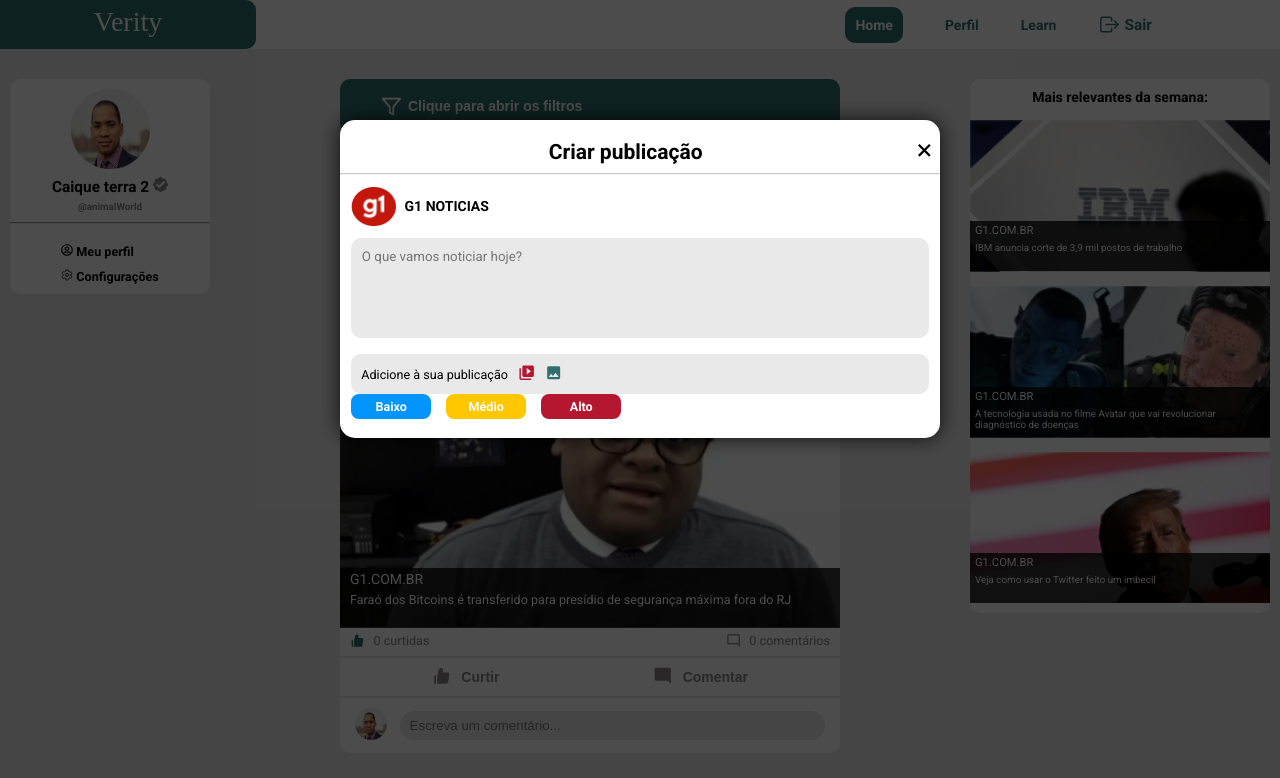
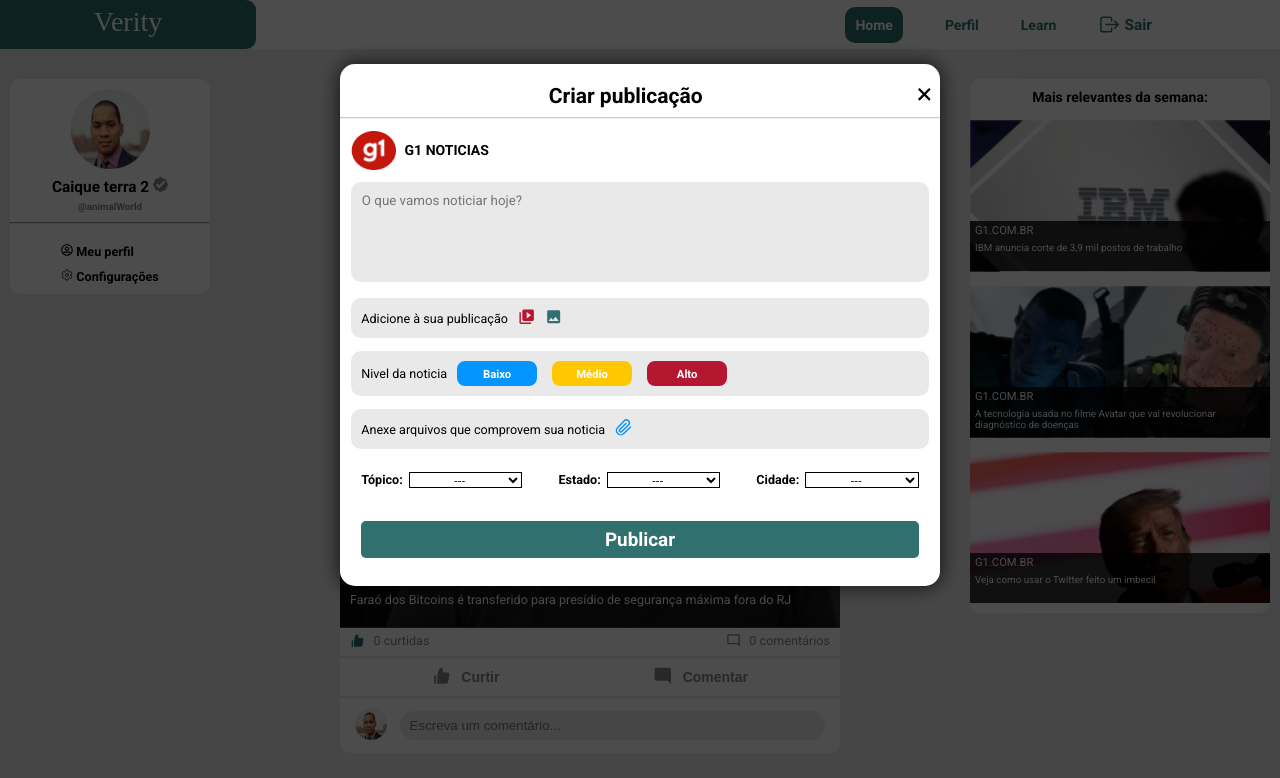
Before and after one commit to M-de-Mateus/verity, a React (Create React App) app: page / in a window 1280 px wide. Shown: the top 778 px of the page. Built offline with nearby package versions, Linux system fonts and the light colour scheme.

Commit message:
finalizando modal de postagem

```diff
--- a/src/components/Modalpost/index.js
+++ b/src/components/Modalpost/index.js
@@ -3,6 +3,7 @@
 import { GrFormClose } from 'react-icons/gr';
 import { MdVideoLibrary } from 'react-icons/md';
 import { MdImage } from 'react-icons/md';
+import { FiPaperclip } from 'react-icons/fi';
 
 export default function Modalpost(){
     return(
@@ -32,6 +33,7 @@
                             <button><MdImage color='#30706F' size={'1.3em'}/></button>
                         </div>
                         <div className='modal-post-area-form-ratio'>
+                            <span>Nivel da noticia</span>
                             <ul class="ratio-options">
                                 <li class="option-modal low">
                                     <input name="levels" type="radio" id="low"/>
@@ -49,6 +51,33 @@
                                 </li>
                             </ul>
                         </div>
+                        <div className='modal-post-area-form-anexo'>
+                                <span>Anexe arquivos que comprovem sua noticia</span>
+                                <button><FiPaperclip color='#0395FF' size={'1.3em'}/></button>
+                        </div>
+                        <div className='modal-post-area-form-filters'>
+                            <div>
+                                <label>Tópico: </label>
+                                <select>
+                                    <option className='option'>---</option>
+                                </select>
+                            </div>
+                            <div>
+                                <label>Estado: </label>
+                                <select>
+                                    <option className='option'>---</option>
+                                </select>
+                            </div>
+                            <div>
+                                <label>Cidade: </label>
+                                <select>
+                                    <option className='option'>---</option>
+                                </select>
+                            </div>
+                        </div>
+                        <div className='modal-post-area-form-filters'>
+                            <button className='modal-post-publi'>Publicar</button>
+                        </div>
                     </form>
                 </div>
             </div>
--- a/src/components/Modalpost/modalpost.css
+++ b/src/components/Modalpost/modalpost.css
@@ -11,7 +11,7 @@
 .modal-post .modal-post-container{
     position: fixed;
     max-width: 600px;
-    top: 15%;
+    top: 8%;
     left: 0;
     right: 0;
     margin: 0 auto;
@@ -108,6 +108,21 @@
     margin-right: 10px;
 }
 
+.modal-post-area-form-ratio{
+    margin-top: 1em;
+    display: inline-flex;
+    background-color: #e9e9e9;
+    padding: .8em;
+    border-radius: 10px;
+    font-size: .9em;
+    align-items: center;
+    width: 100%;
+}
+
+.modal-post-area-form-ratio span{
+    margin-right: 10px;
+}
+
 .ratio-options {
     list-style: none;
     margin: 0;
@@ -180,3 +195,66 @@
     right: -5px;
     width: 16px;
 }
+
+.modal-post-area-form-anexo{
+    margin-top: 1em;
+    display: inline-flex;
+    background-color: #e9e9e9;
+    padding: .8em;
+    border-radius: 10px;
+    font-size: .9em;
+    align-items: center;
+    width: 100%;
+}
+
+.modal-post-area-form-anexo button{
+    border: none;
+    background-color: transparent;
+}
+
+.modal-post-area-form-anexo span{
+    margin-right: 10px;
+}
+
+.modal-post-area-form-filters{
+    margin-top: 1em;
+    display: inline-flex;
+    flex-direction: row;
+    justify-content: space-between;
+    padding: .8em;
+    border-radius: 10px;
+    font-size: .9em;
+    align-items: center;
+    width: 100%;
+}
+
+.modal-post-area-form-filters label{
+    font-weight: bold;
+    font-size: 1em;
+    margin-right: 3px;
+}
+
+.modal-post-area-form-filters select{
+    border: 1px solid #000;
+    background-color: #fff;
+    text-align: center;
+    color: #000;
+    width: 10em;
+    font-size: .9em;
+}
+
+.option{
+    font-size: .9em;
+}
+
+.modal-post-publi{
+    border: none;
+    background-color: var(--color-green);
+    color: var(--color-white);
+    padding: 7px 0;
+    border-radius: 5px;
+    font-weight: bold;
+    font-size: 1.5em;
+    font-family: 'Roboto', sans-serif;
+    width: 100%;
+}
```
